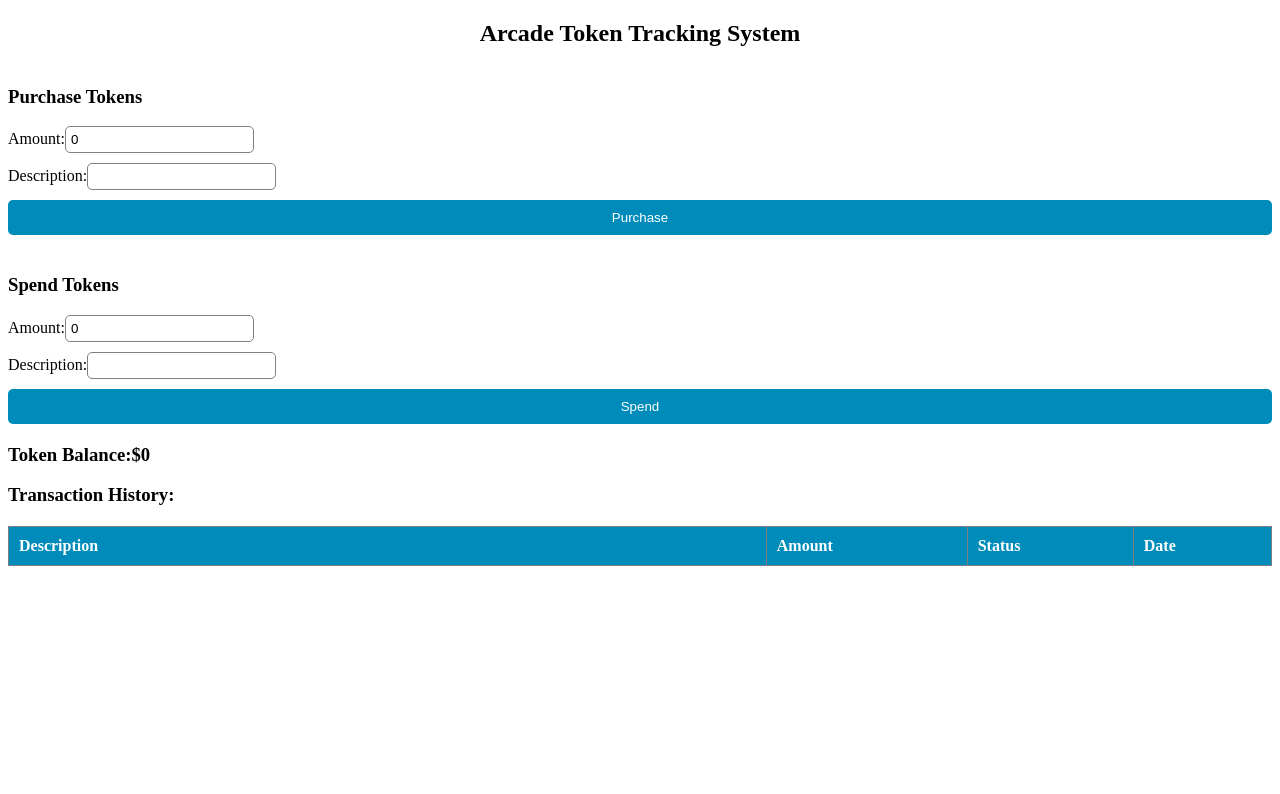
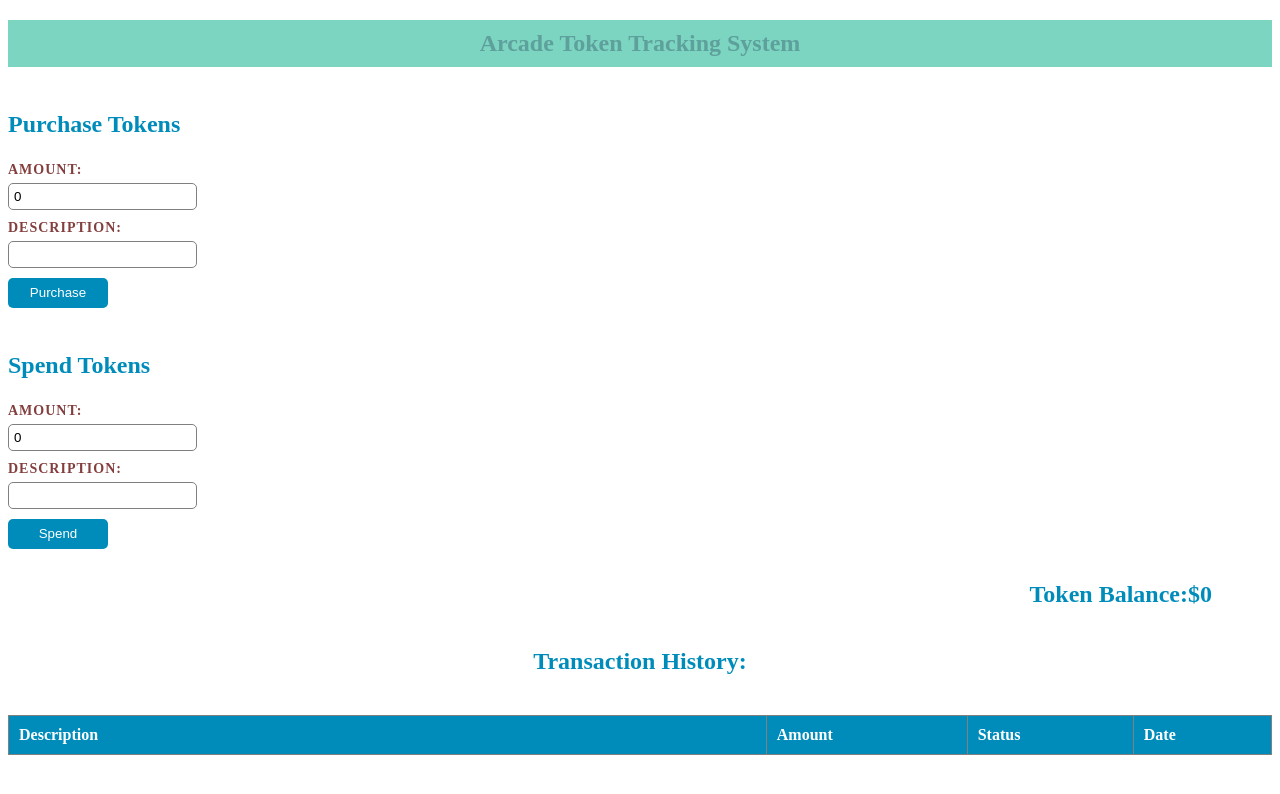
Before and after one commit to TiyashaSen/arcade-tracking, an Angular app: page / in a window 1280 px wide. Shown: the top 794 px of the page. Built offline with nearby package versions, Linux system fonts and the light colour scheme.

Commit message:
Added CSS styles

```diff
--- a/src/app/token-system/token-system.component.css
+++ b/src/app/token-system/token-system.component.css
@@ -1,11 +1,44 @@
-h2 {
-  text-align: center;
-}
-
 form {
   display: flex;
   flex-direction: column;
   margin-bottom: 20px;
+}
+
+h2 {
+  text-align: center; /* centers the heading */
+  color: rgba(9, 8, 46, 0.26); /* change to the desired text color */
+  background-color: rgb(124, 213, 193);
+  padding: 10px; /* adds padding around the heading */
+}
+
+h3{
+    color: #008CBA;
+    font-size: 24px;
+    text-align: left;
+}
+
+label {
+  display: block;
+  font-size: 14px;
+  font-weight: bold;
+  margin-bottom: 5px;
+  color: rgb(131, 62, 62);
+  text-shadow: 1px 1px #fff;
+  text-transform: uppercase;
+  letter-spacing: 1px;
+}
+
+h4 {
+  color: #008CBA;
+  font-size: 24px;
+  text-align: right;
+  margin-right: 60px; /* add some left margin */
+}
+
+h5 {
+  text-align: center;
+  font-size: 24px;
+  color: #008CBA;
 }
 
 label {
@@ -20,12 +53,14 @@ input {
 }
 
 button {
-  padding: 10px;
+  padding: 5px; /* Adjusted padding value */
   border-radius: 5px;
   border: none;
   background-color: #008CBA;
   color: white;
   cursor: pointer;
+  width: 100px; /* Fixed width */
+  height: 30px;
 }
 
 table {
--- a/src/app/token-system/token-system.component.html
+++ b/src/app/token-system/token-system.component.html
@@ -46,11 +46,11 @@
 </div>
 
 <div>
-  <h3>Token Balance:${{ tokenBalance }}</h3>
+  <h4>Token Balance:${{ tokenBalance }}</h4>
 </div>
 
 <div>
-  <h3>Transaction History:</h3>
+  <h5>Transaction History:</h5>
   <table>
     <thead>
       <tr>
```
Also changed, not shown: server.js (+5 -5 lines).
